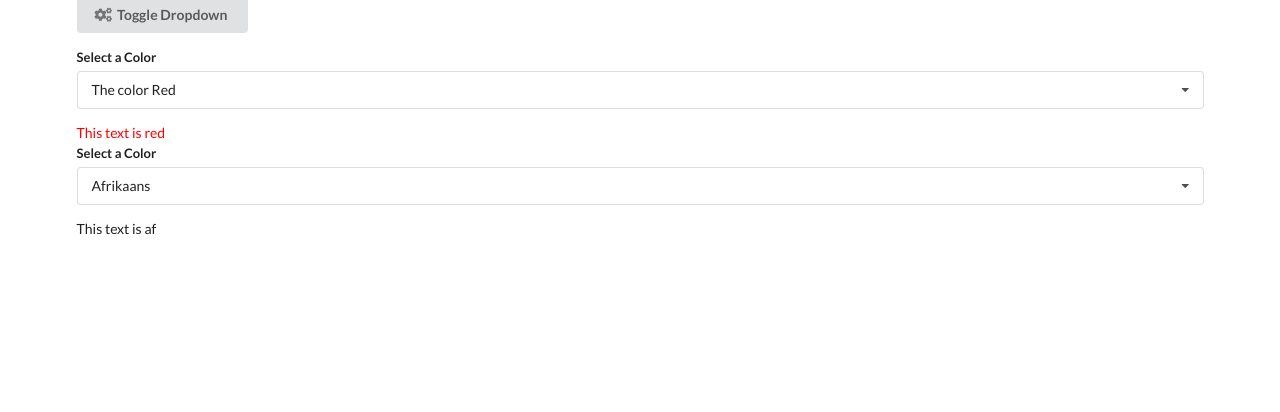
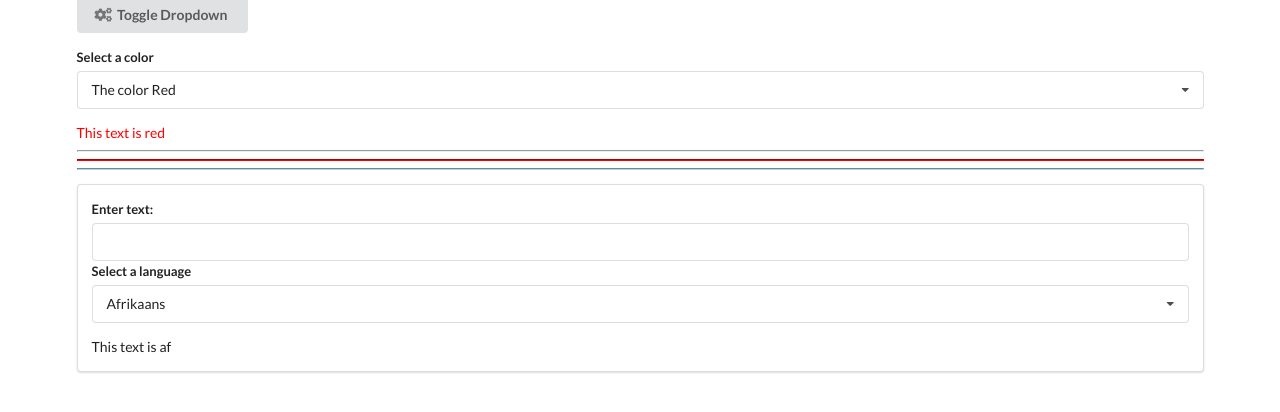
Before and after one commit to IulianStave/widgetsR, a React (Create React App) app: page / in a window 1280 px wide. Shown: the top 412 px of the page. Built offline with nearby package versions, Linux system fonts and the light colour scheme.

Commit message:
Add input above language selector dropdown

```diff
--- a/src/App.js
+++ b/src/App.js
@@ -3,6 +3,7 @@
 import Search from "./components/Search";
 import Dropdown from "./components/Dropdown";
 import Translate from "./components/Translate";
+import ColoredLine from "./components/ColoredLine";
 
 const items = [
   {
@@ -37,6 +38,9 @@
 export default () => {
   const [selected, setSelected] = useState(options[0]);
   const [showDropdown, setShowDropdown] = useState(true);
+
+  const colorLabel = 'Select a color';
+  const color = 'lightblue';
   return (
     <div className="ui container">
       <div className="ui header ">
@@ -54,9 +58,13 @@
           selected={selected}
           onSelectedChange={setSelected}
           options={options}
+          label={colorLabel}
         />
       ) : null}
-    <div className="ui segement">
+    <hr/>
+    <ColoredLine lineColor='red'/>
+    <ColoredLine lineColor={color}/>
+    <div className="ui segment">
       <Translate />
     </div>
     </div>
--- /dev/null
+++ b/src/components/ColoredLine.js
@@ -0,0 +1,13 @@
+import React from "react";
+
+const ColoredLine = ({ lineColor }) => (
+  <hr
+    style={{
+      color: lineColor,
+      borderColor: lineColor,
+      backgroundColor: lineColor,
+    }}
+  />
+);
+
+export default ColoredLine;
--- a/src/components/Dropdown.js
+++ b/src/components/Dropdown.js
@@ -1,6 +1,6 @@
 import React, { useState, useEffect, useRef } from "react";
 
-const Dropdown = ({ options, selected, onSelectedChange }) => {
+const Dropdown = ({ options, selected, onSelectedChange, label }) => {
   const [open, setOpen] = useState(false);
   const ref = useRef();
 
@@ -41,7 +41,7 @@
   return (
     <div ref={ref} className="ui form">
       <div className="field">
-        <label className="label">Select a Color</label>
+        <label className="label">{label}</label>
         <div
           onClick={() => setOpen(!open)}
           className={`ui selection dropdown ${open ? "visible active" : ""}`}
--- a/src/components/Translate.js
+++ b/src/components/Translate.js
@@ -17,11 +17,30 @@
 ];
 
 const Translate = () => {
-  const [language, setLanguage]=useState(options[0]);
+  const [language, setLanguage] = useState(options[0]);
+  const [text, setText] = useState("");
+
+  const translateLabel = "Select a language";
 
   return (
     <div>
-      <Dropdown selected={language} onSelectedChange={setLanguage} options={options} />
+      <div className="ui form">
+        <div className="field">
+          <label>Enter text: </label>
+          <input
+            value={text}
+            onChange={(e) => {
+              setText(e.target.value);
+            }}
+          />
+        </div>
+      </div>
+      <Dropdown
+        selected={language}
+        onSelectedChange={setLanguage}
+        options={options}
+        label={translateLabel}
+      />
     </div>
   );
 };
```
